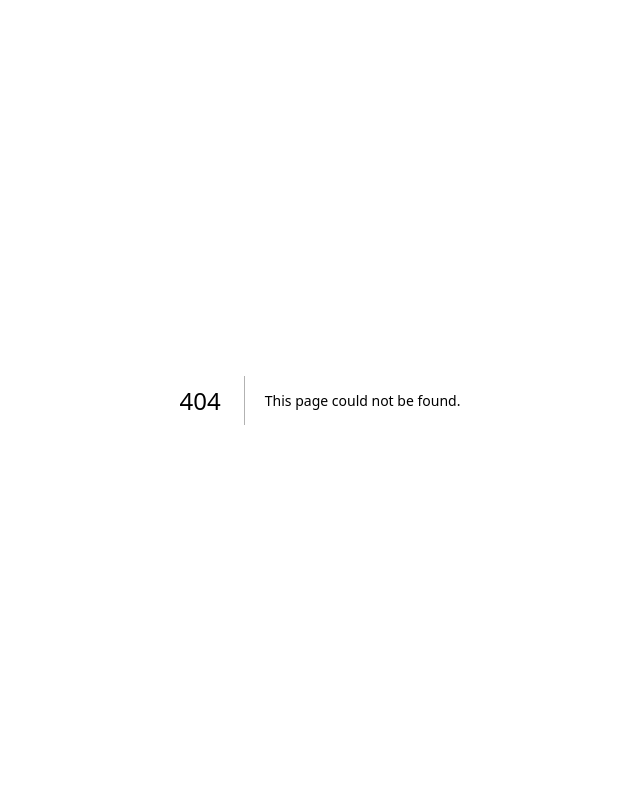
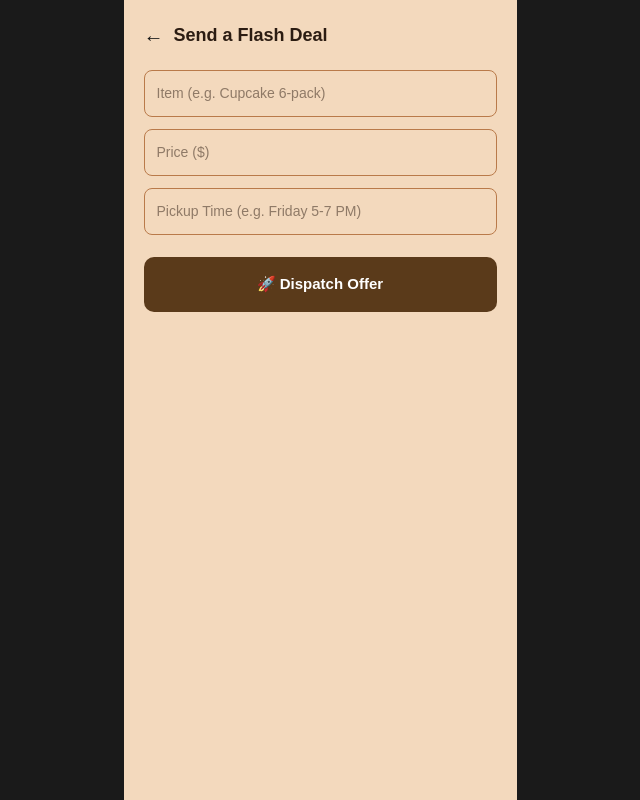
Before and after one commit to ShinKiyomi/RCL-hacks-2026, a Next.js app in the folder my-app/: page /dispatch-view in a window 1280 px wide. Before the commit this address had no page. Shown: the whole page, without its empty margins (320-960 px from the left). Built offline with nearby package versions, Linux system fonts and the light colour scheme.

Commit message:
Connect dispatch endpoint to n8n webhook, add dispatch UI

```diff
--- a/my-app/app/api/dispatch/route.ts
+++ b/my-app/app/api/dispatch/route.ts
@@ -3,7 +3,6 @@ import { NextResponse } from "next/server";
 export async function POST(request: Request) {
   const body = await request.json();
 
-  // Basic validation
   if (!body.item || !body.price) {
     return NextResponse.json(
       { error: "Missing required fields: item, price" },
@@ -20,11 +19,16 @@ export async function POST(request: Request) {
     dispatchedAt: new Date().toISOString(),
   };
 
-  // TODO: later, this is where we'd call Faye's Webhook URL
-  // await fetch(process.env.FAYE_WEBHOOK_URL, {
-  //   method: "POST",
-  //   body: JSON.stringify(dispatchPayload),
-  // });
+  // Send to Faye's n8n webhook
+  try {
+    await fetch("https://fayesia.app.n8n.cloud/webhook/8e3c65bd-2436-4909-b5d9-5ceb6dfa3ab7", {
+      method: "POST",
+      headers: { "Content-Type": "application/json" },
+      body: JSON.stringify(dispatchPayload),
+    });
+  } catch (err) {
+    console.error("Failed to reach n8n webhook:", err);
+  }
 
   return NextResponse.json({
     status: "success",
--- /dev/null
+++ b/my-app/app/dispatch-view/page.tsx
@@ -0,0 +1,56 @@
+"use client";
+
+import { useState } from "react";
+import { useRouter } from "next/navigation";
+
+export default function DispatchViewPage() {
+  const router = useRouter();
+  const [item, setItem] = useState("");
+  const [price, setPrice] = useState("");
+  const [pickupTime, setPickupTime] = useState("");
+  const [sending, setSending] = useState(false);
+  const [sent, setSent] = useState(false);
+
+  const handleDispatch = async () => {
+    setSending(true);
+    await fetch("/api/dispatch", {
+      method: "POST",
+      headers: { "Content-Type": "application/json" },
+      body: JSON.stringify({ item, price: parseFloat(price), pickupTime }),
+    });
+    setSending(false);
+    setSent(true);
+  };
+
+  return (
+    <div style={styles.outerWrapper}>
+      <div style={styles.container}>
+        <div style={styles.header}>
+          <button onClick={() => router.push("/home")} style={styles.backBtn}>←</button>
+          <h1 style={styles.title}>Send a Flash Deal</h1>
+        </div>
+
+        <input style={styles.input} placeholder="Item (e.g. Cupcake 6-pack)" value={item} onChange={(e) => setItem(e.target.value)} />
+        <input style={styles.input} placeholder="Price ($)" type="number" value={price} onChange={(e) => setPrice(e.target.value)} />
+        <input style={styles.input} placeholder="Pickup Time (e.g. Friday 5-7 PM)" value={pickupTime} onChange={(e) => setPickupTime(e.target.value)} />
+
+        <button style={styles.dispatchBtn} onClick={handleDispatch} disabled={sending || !item || !price}>
+          {sending ? "Sending..." : "🚀 Dispatch Offer"}
+        </button>
+
+        {sent && <p style={styles.successMsg}>✅ Deal sent to customers!</p>}
+      </div>
+    </div>
+  );
+}
+
+const styles: { [key: string]: React.CSSProperties } = {
+  outerWrapper: { minHeight: "100vh", width: "100%", backgroundColor: "#1a1a1a", display: "flex", justifyContent: "center" },
+  container: { width: "100%", maxWidth: "393px", backgroundColor: "#f3d9bd", minHeight: "100vh", padding: "20px", boxSizing: "border-box" },
+  header: { display: "flex", alignItems: "center", gap: "10px", marginBottom: "20px" },
+  backBtn: { background: "none", border: "none", fontSize: "20px", cursor: "pointer" },
+  title: { fontSize: "18px", fontWeight: 800, color: "#2b1c12", margin: 0 },
+  input: { width: "100%", border: "1px solid #b97a4a", borderRadius: "8px", padding: "12px", marginBottom: "12px", fontSize: "14px", color: "#2b1c12", boxSizing: "border-box" },
+  dispatchBtn: { width: "100%", backgroundColor: "#5a3a1a", border: "none", borderRadius: "10px", padding: "16px", fontWeight: 700, color: "#fff", fontSize: "15px", cursor: "pointer", marginTop: "10px" },
+  successMsg: { textAlign: "center", color: "#2b6b2b", fontWeight: 700, marginTop: "16px" },
+};
--- a/my-app/app/home/page.tsx
+++ b/my-app/app/home/page.tsx
@@ -63,7 +63,6 @@ export default function HomePage() {
     <span style={styles.quickLabel}>Orders</span>
   </a>
 </div>
-
         {/* Bottom nav */}
 <div style={styles.bottomNav}>
   <a href="/home" style={styles.navItem}>🏠<span>Home</span></a>
```
Lines whose indentation alone changed are shown as unchanged.
